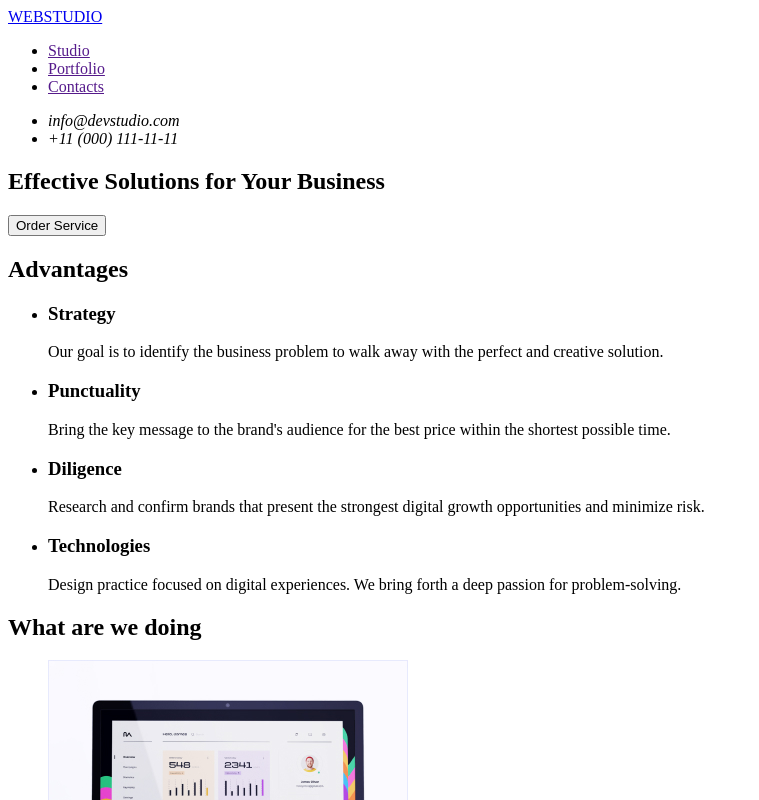
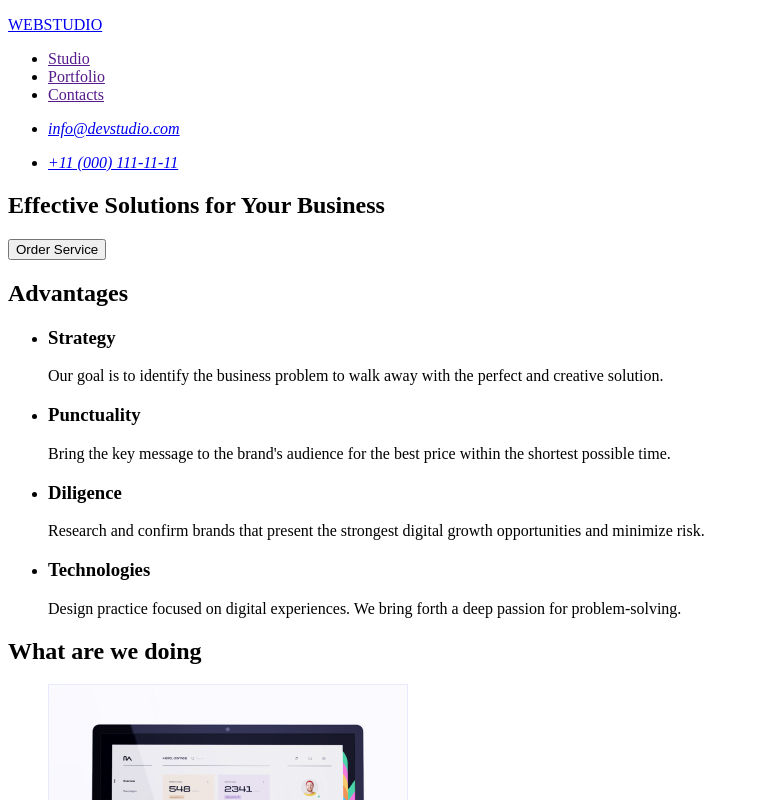
Before and after one commit to VlasovaM/goit-markup-hw-01, a plain HTML site: page index.html in a window 1280 px wide. Shown: the top 800 px of the page, without its empty margins (0-759 px from the left). Drawn offline with Linux system fonts and the light colour scheme.

Commit message:
update-2

```diff
--- a/index.html
+++ b/index.html
@@ -11,7 +11,7 @@
     <header>
         <nav>
                 <a href="./index.html">
-                WEBSTUDIO
+                <p>WEBSTUDIO</p>
                 </a>
             <ul>
                 <li><a href="">Studio</a></li>
@@ -21,8 +21,9 @@
         </nav>
         <address>
         <ul>
-            <li>info@devstudio.com</li>
-            <li>+11 (000) 111-11-11</li>
+            <li><a href="mailto:info@devstudio.com">
+                <p>info@devstudio.com</p></a></li>
+            <li><a href="tel:+110001111111"><p>+11 (000) 111-11-11</p></a></li>
         </ul>
     </address>
     </header>
@@ -95,7 +96,7 @@
     <footer>
 
             <a href="./index.html">
-            WEBSTUDIO
+            <p>WEBSTUDIO</p>
             </a>
         <p>Increase the flow of customers and sales for your business with digital marketing & growth solutions.</p>
     </footer>
```
